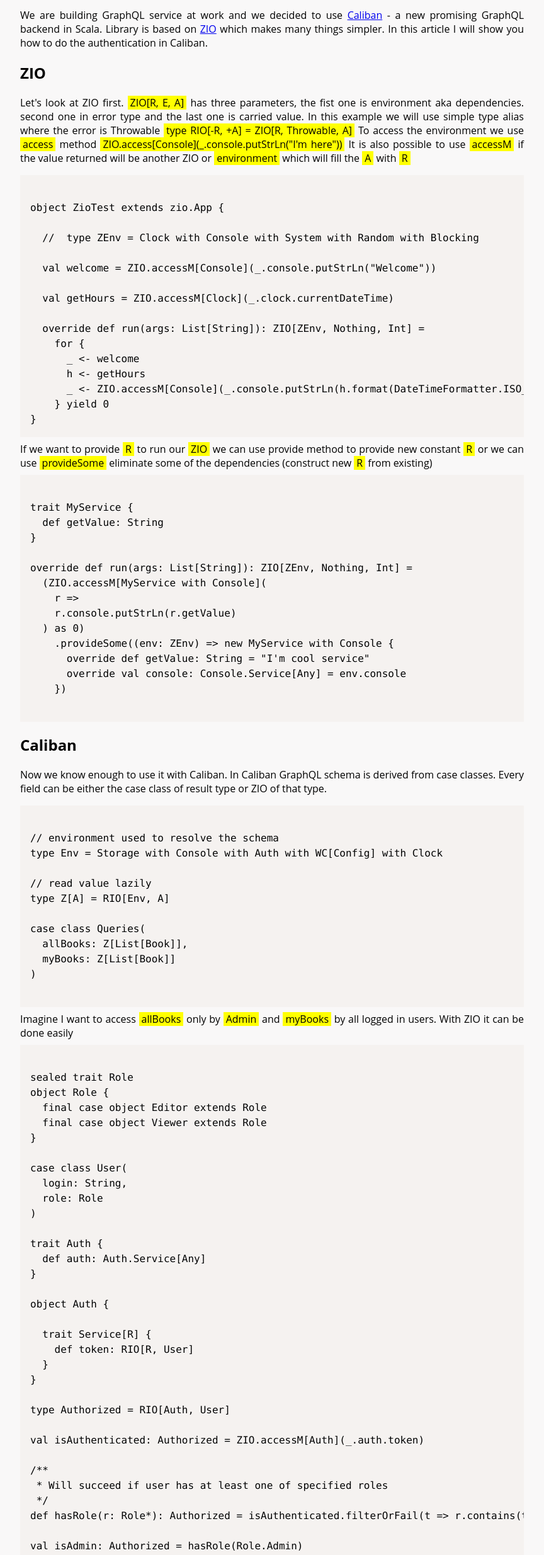
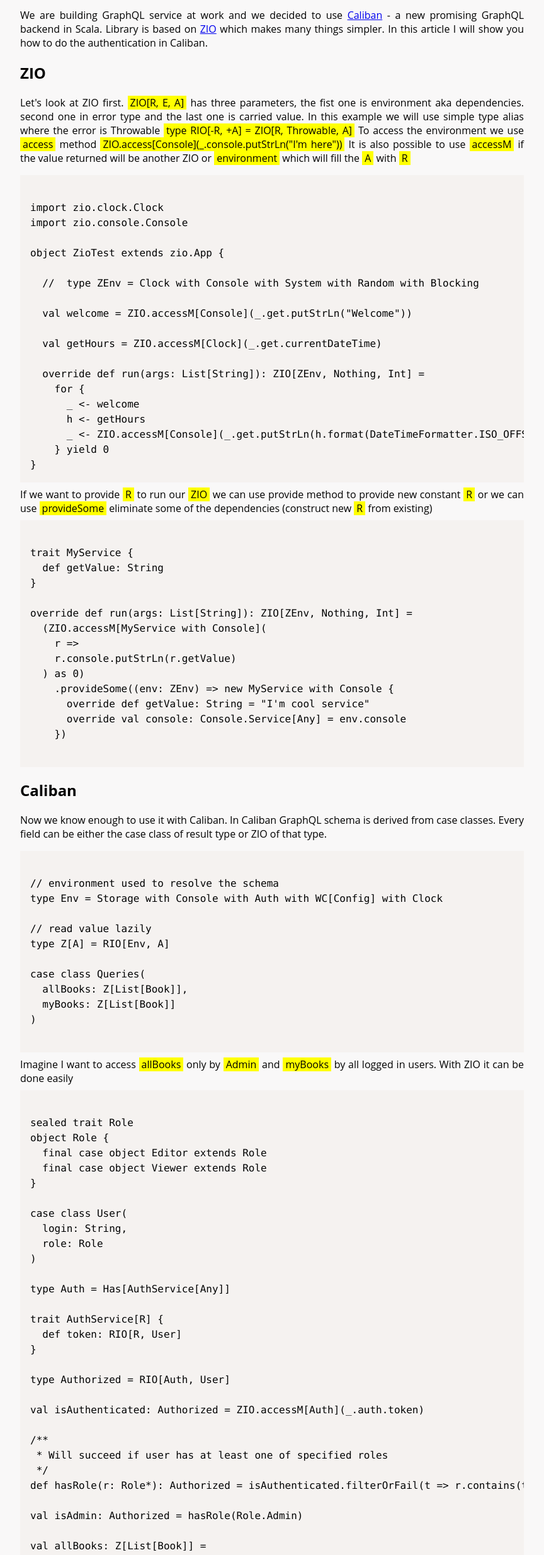
Before and after one commit to fokot/fokot.github.io, a plain HTML site: page post/caliban-auth.html in a window 1280 px wide. Shown: the part 315-2784 px from the top of the page at 63% size, without its empty margins (208-1072 px from the left). Drawn offline with nearby package versions, Linux system fonts and the light colour scheme; a script that the page names is missing.

Commit message:
caliban update eo 0.7.0

```diff
--- a/post/caliban-auth.html
+++ b/post/caliban-auth.html
@@ -19,19 +19,22 @@
   <span class="x">environment</span> which will fill the <span class="x">A</span> with <span class="x">R</span>
 
   <pre><code class="language-scala">
+import zio.clock.Clock
+import zio.console.Console
+
 object ZioTest extends zio.App {
 
   //  type ZEnv = Clock with Console with System with Random with Blocking
 
-  val welcome = ZIO.accessM[Console](_.console.putStrLn(&quot;Welcome&quot;))
+  val welcome = ZIO.accessM[Console](_.get.putStrLn(&quot;Welcome&quot;))
 
-  val getHours = ZIO.accessM[Clock](_.clock.currentDateTime)
+  val getHours = ZIO.accessM[Clock](_.get.currentDateTime)
 
   override def run(args: List[String]): ZIO[ZEnv, Nothing, Int] =
     for {
       _ &lt;- welcome
       h &lt;- getHours
-      _ &lt;- ZIO.accessM[Console](_.console.putStrLn(h.format(DateTimeFormatter.ISO_OFFSET_DATE_TIME)))
+      _ &lt;- ZIO.accessM[Console](_.get.putStrLn(h.format(DateTimeFormatter.ISO_OFFSET_DATE_TIME)))
     } yield 0
 }</code></pre>
 
@@ -84,15 +87,10 @@ case class User(
   role: Role
 )
 
-trait Auth {
-  def auth: Auth.Service[Any]
-}
+type Auth = Has[AuthService[Any]]
 
-object Auth {
-
-  trait Service[R] {
-    def token: RIO[R, User]
-  }
+trait AuthService[R] {
+  def token: RIO[R, User]
 }
 
 type Authorized = RIO[Auth, User]
@@ -118,16 +116,13 @@ val myBooks: Z[List[Book]] =
 </p>
 <p>
   Resolver's part is done, now we need to get Auth service to our environment. I created simple
-  <span class="x">Auth.Service</span> implementation which can be initialised with <span class="x">Task[User]</span>
+  <span class="x">AuthService</span> implementation which can be initialised with <span class="x">Task[User]</span>
   <pre><code class="language-scala">
-object Auth {
+trait AuthService[R] {
+  def currentUser: RIO[R, User]
+}
 
-  trait Service[R] {
-    def currentUser: RIO[R, User]
-  }
-
-  case class SimpleService(currentUser: Task[User]) extends Auth.Service[Any]
-}
+case class SimpleService(currentUser: Task[User]) extends AuthService[Any]
   </code></pre>
   And then I can parse the token in http4s and pass it to the environment with <span class="x">provideSome</span>.
   You can find the code in the
```
Also changed, not shown: 1 other file.
